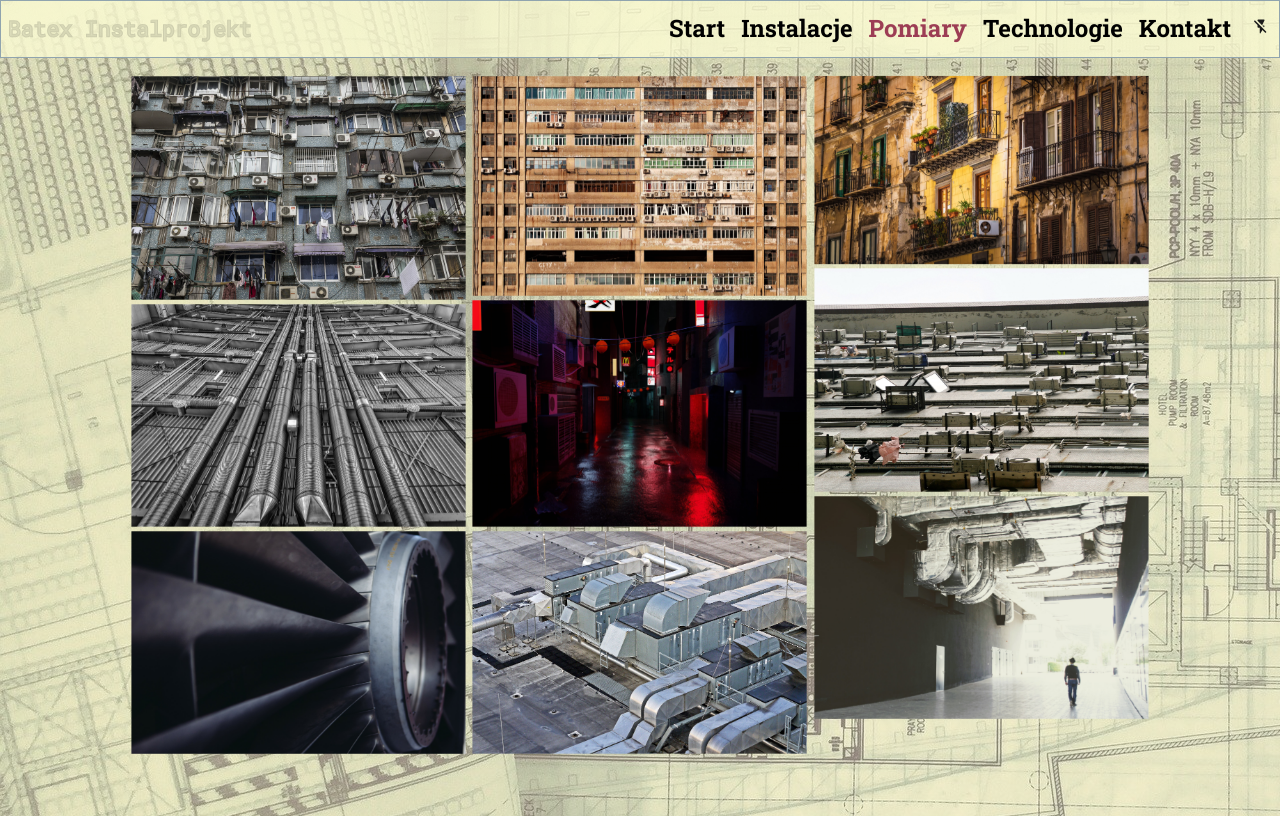
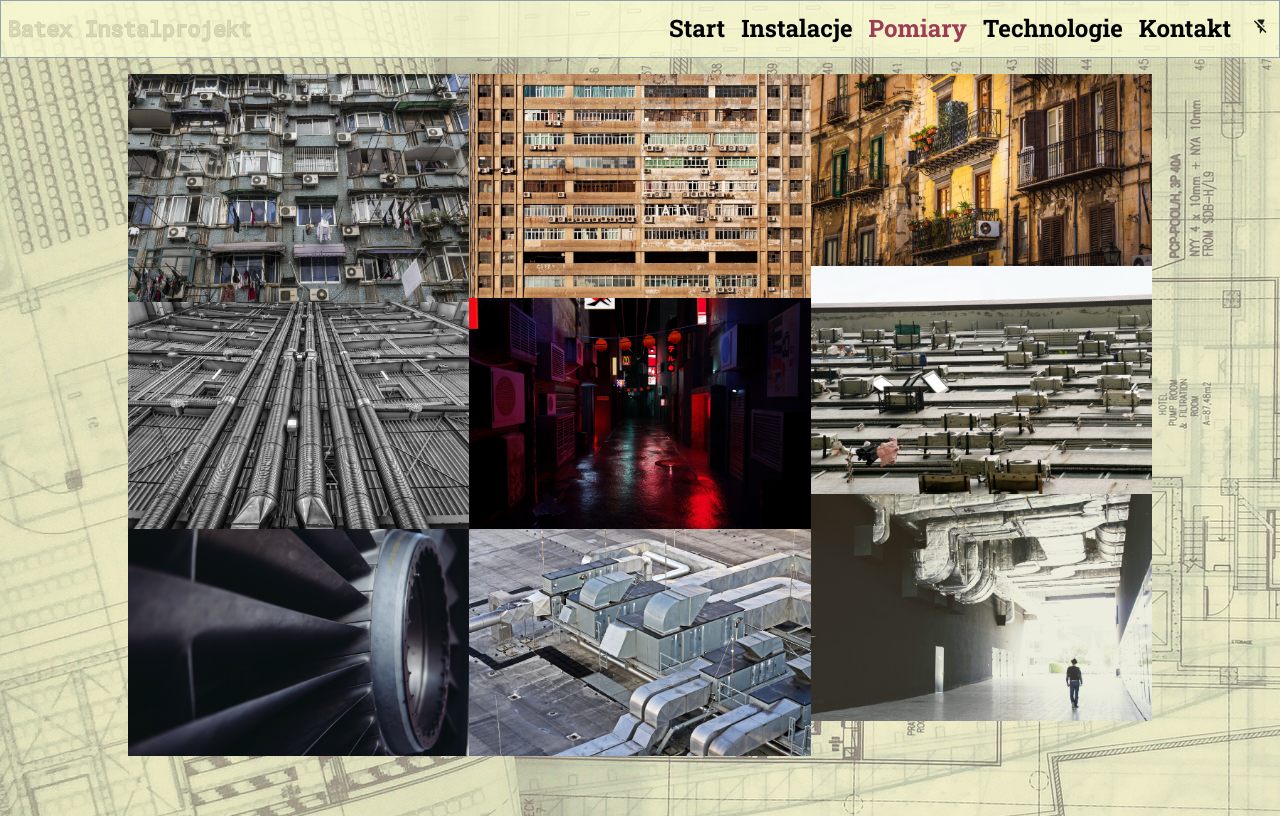
Before and after one commit to MaciejFigat/SinglePageA_React, a React (Create React App) app in the folder frontend/: page /about in a window 1280 px wide. Built offline with nearby package versions, Linux system fonts and the light colour scheme.

Commit message:
changed animations and tried new assets management

```diff
--- a/frontend/src/data/projectsExamples.js
+++ b/frontend/src/data/projectsExamples.js
@@ -1,6 +1,7 @@
 import ACBuildingFacade from '../assets/AC/ACBuildingFacade.jpg'
 // import ACFacade from '../assets/AC/ACFacade.jpg'
-import ACHouseFacade from '../assets/AC/ACHouseFacade.jpg'
+// import ACHouseFacade from '../assets/AC/ACHouseFacade.jpg'
+import ACHouseFacadeCropped from '../assets/AC/ACHouseFacadeCropped.jpg'
 import ACUnitsBottomView from '../assets/AC/ACUnitsBottomView.jpg'
 import DarkTokyo from '../assets/AC/DarkTokyo.jpg'
 // import PipesVent from '../assets/AC/PipesVent.jpg'
@@ -31,7 +32,7 @@ const data = [
 
   {
     id: 2,
-    picture: ACHouseFacade,
+    picture: ACHouseFacadeCropped,
     title:
       'Wentylacja mechaniczna, chłodzenie, instalacje co., wod-kan, wraz z węzłem cieplnym',
     description: 'Zabytkowy budynek Wielkiej Zbrojowni ASP w Gdańsku',
--- a/frontend/src/styles/imageStyles.js
+++ b/frontend/src/styles/imageStyles.js
@@ -42,12 +42,17 @@ export const CardWrapper = styled.ul`
   padding: 0;
   margin: 1.5rem 1.5rem 0rem 1.5rem;
   display: grid;
+  /* max-width: 100vw; */
 
-  /* grid-template-columns: repeat(5, 1fr) */
-  grid-template-columns: repeat(auto-fit, minmax(30ch, 1fr));
+  /* grid-template-columns: repeat(3, 1fr); */
+  grid-template-columns: repeat(auto-fill, minmax(35ch, 1fr));
+
   grid-gap: 1.5rem;
+  @media (min-width: 1100px) and (max-width: 1439px) {
+    max-width: 80vw;
+  }
   @media (min-width: 1440px) and (max-width: 1679px) {
-    max-width: 80vw;
+    max-width: 70vw;
   }
   @media (min-width: 1680px) {
     max-width: 60vw;
@@ -58,23 +63,24 @@ export const CardProper = styled.li`
   place-items: center;
   background: ${(props) => props.theme.linearGradientSecondary};
   border-radius: 0.5rem;
+  /* max-height: 450px; */
   font-family: 'Roboto Slab', serif;
   transition: all 0.3s ease-in-out;
   /* below is needed for non blurry transformation in Chrome */
-  will-change: transform;
+  /* will-change: transform; */
   /* -webkit-backface-visibility: hidden;   */
-  -ms-transform: translateZ(0);
-  -webkit-transform: translateZ(0);
-  transform: translateZ(0);
+  /* -ms-transform: translateZ(0); */
+  /* -webkit-transform: translateZ(0); */
+  /* transform: translateZ(0); */
   /* backface-visibility: hidden; */
   min-height: 100%;
-  transform: scale(0.98);
+  /* transform: scale(0.98); */
   /* -webkit-font-smoothing: antialiased; */
   &:hover {
     /* transform: scale(1.01) perspective(10px) translateZ(0); */
-    transform: scale(1);
+    /* transform: scale(1); */
 
-    /* transform: translate(10px, -10px); */
+    transform: translate(5px, -5px);
     /* transform: translateX(10) translateY(10); */
 
     transition: all 0.3s ease-in-out;
@@ -113,16 +119,9 @@ export const CardH3 = styled.p`
 export const CardImage = styled.img`
   border-radius: 0.5rem 0.5rem 0 0;
   min-height: 100%;
-  /* min-height: 240px; */
-  /* max-width: 100%; */
+  max-width: 100%;
   object-fit: cover;
-  /* will-change: transform; */
-  /* -webkit-backface-visibility: hidden; */
-  /* -ms-transform: translateZ(0);  */
-  /* -webkit-transform: translateZ(0);  */
-  /* transform: translateZ(0); */
-  /* backface-visibility: hidden; */
-  width: 100%;
+
   & ~ * {
     margin-left: 1rem;
     margin-right: 1rem;
```
Also changed, not shown: frontend/src/assets/AC/ACHouseFacadeCropped.jpg (added).
